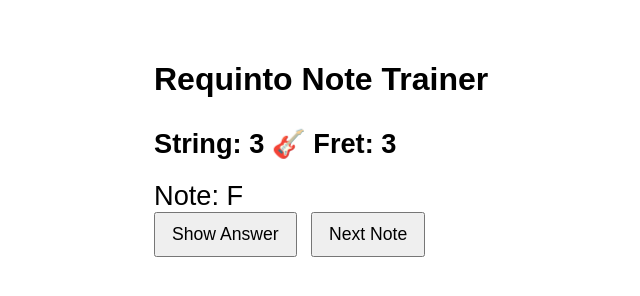
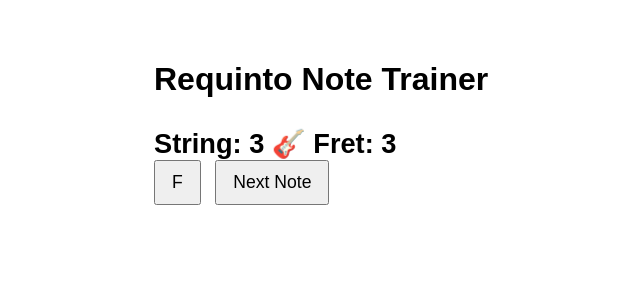
Before and after one commit to jgarte/requinto, a plain HTML site: page index.html in a window 1280 px wide. Both pictures are taken after a click on the button "Show Answer". Shown: the whole page, without its empty margins (186-826 px from the left). Drawn offline with Linux system fonts and the light colour scheme.

Commit message:
Improve UI

```diff
--- a/index.html
+++ b/index.html
@@ -32,9 +32,8 @@
 <h1>Requinto Note Trainer</h1>
 
 <div class="prompt" id="prompt"></div>
-<div class="answer" id="answer"></div>
 
-<button onclick="showAnswer()">Show Answer</button>
+<button id="answer" onclick="showAnswer()">Show Answer</button>
 <button onclick="nextQuestion()">Next Note</button>
 
 <script>
@@ -63,12 +62,11 @@ function nextQuestion() {
   currentNote = notes[Math.floor(Math.random() * notes.length)];
   document.getElementById("prompt").textContent =
     `String: ${currentNote.string} 🎸 Fret: ${currentNote.fret}`;
-  document.getElementById("answer").style.display = "none";
+  document.getElementById("answer").textContent = "Show Answer";
 }
 
 function showAnswer() {
-  document.getElementById("answer").textContent = `Note: ${currentNote.note}`;
-  document.getElementById("answer").style.display = "block";
+  document.getElementById("answer").textContent = `${currentNote.note}`;
 }
 
 nextQuestion();
```
